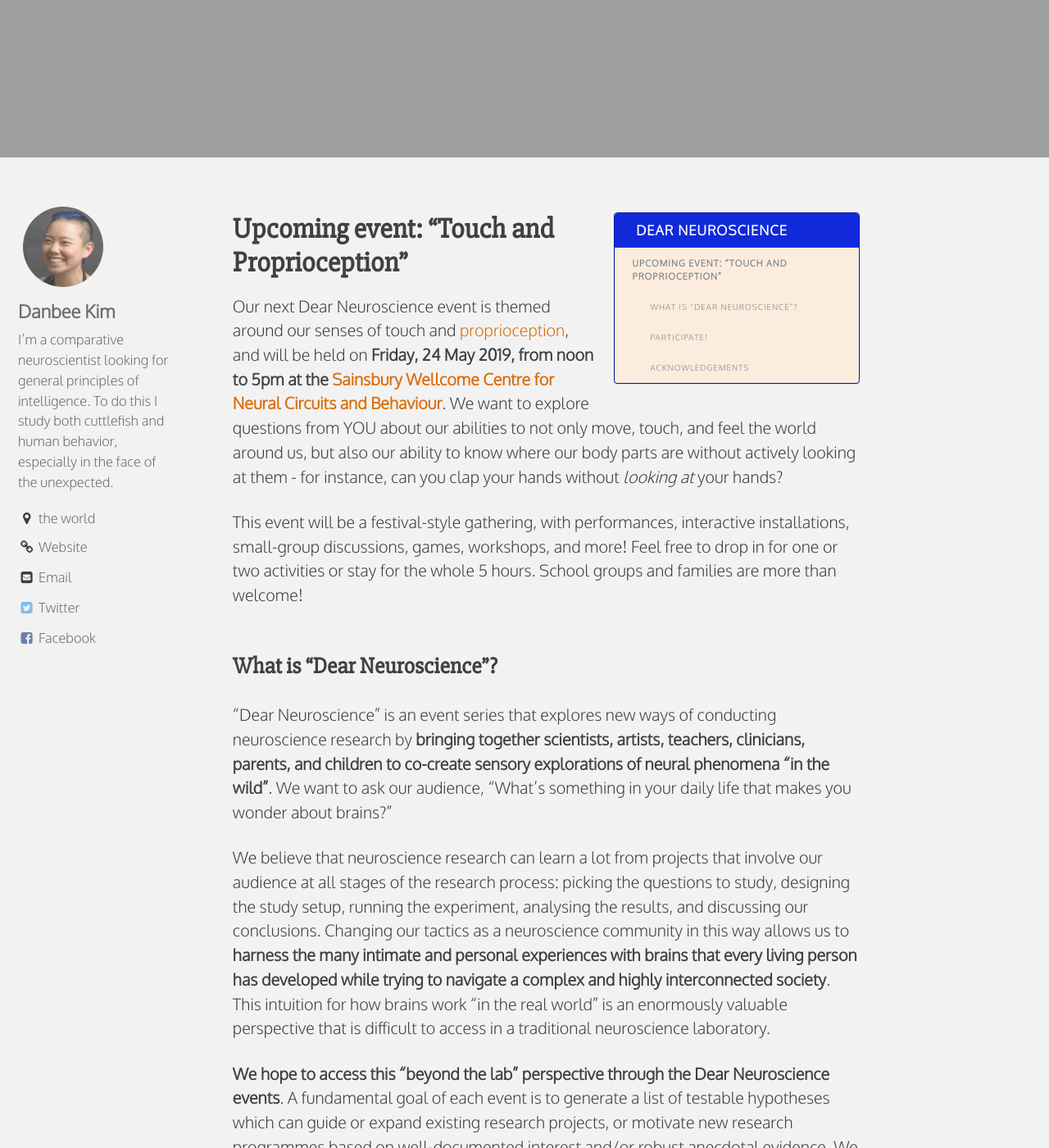
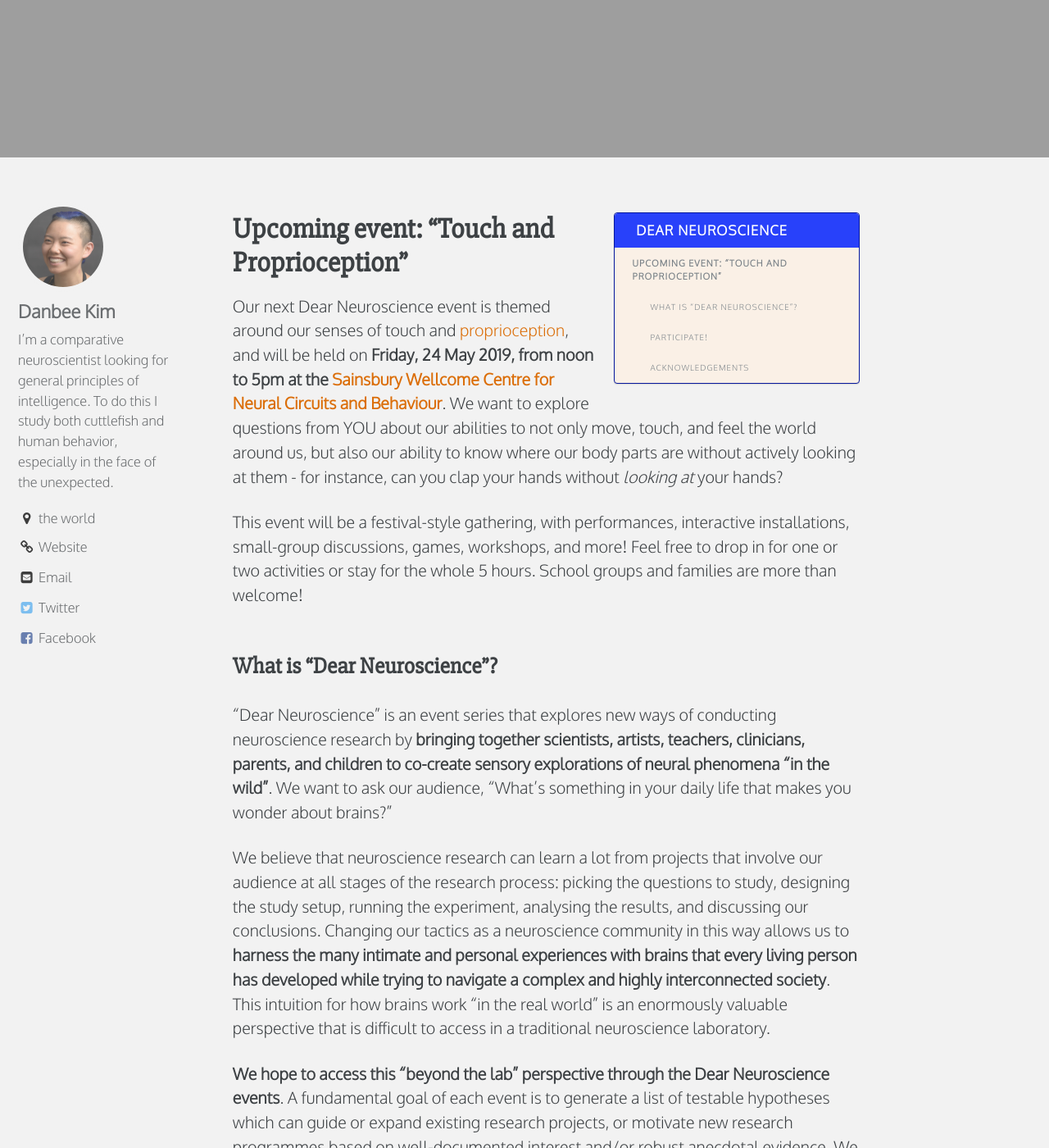
Before and after one commit to everymind/DearNeuroscience, a Jekyll site: the page built from index.md, in a window 1280 px wide and 1400 px high, scrolled down 868 px. Shown: the whole window at 82% size. Built offline with Jekyll 4.4.1, drawn with Linux system fonts in a browser that asks for light colours; comment, search, counter and statistics services are not loaded.

Commit message:
made all colors on toc lighter

```diff
--- a/_sass/minimal-mistakes/_navigation.scss
+++ b/_sass/minimal-mistakes/_navigation.scss
@@ -500,7 +500,7 @@
   color: $gray;
   text-transform: uppercase;
   letter-spacing: 1px;
-  background-color: #fcecdd;
+  background-color: #faf0e6;
   border: 1px solid #06189e;
   border-radius: $border-radius;
   box-shadow: $box-shadow;
@@ -508,7 +508,7 @@
   .nav__title {
     color: #fff;
     font-size: $type-size-6;
-    background: #1129db;
+    background: #2841fa;
     border-top-left-radius: $border-radius;
     border-top-right-radius: $border-radius;
   }
```
